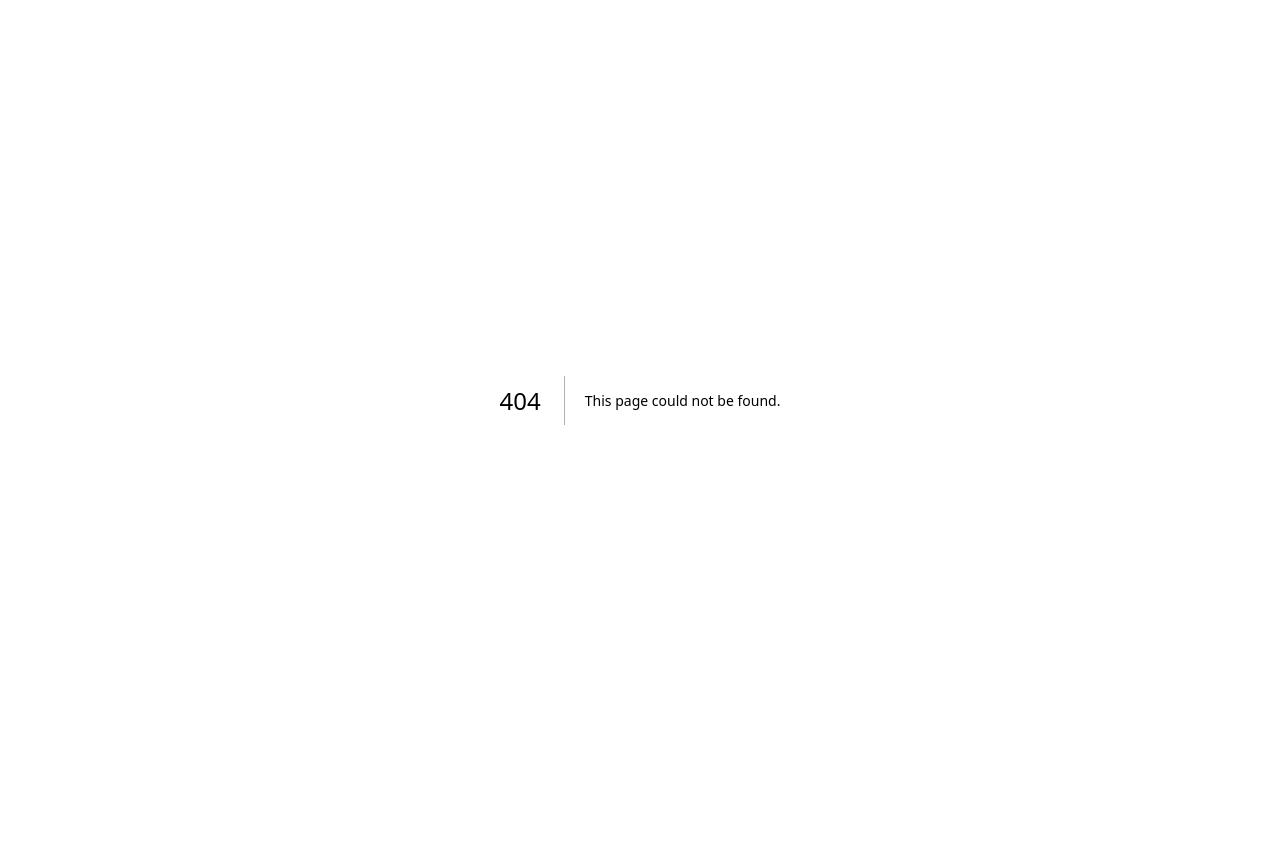
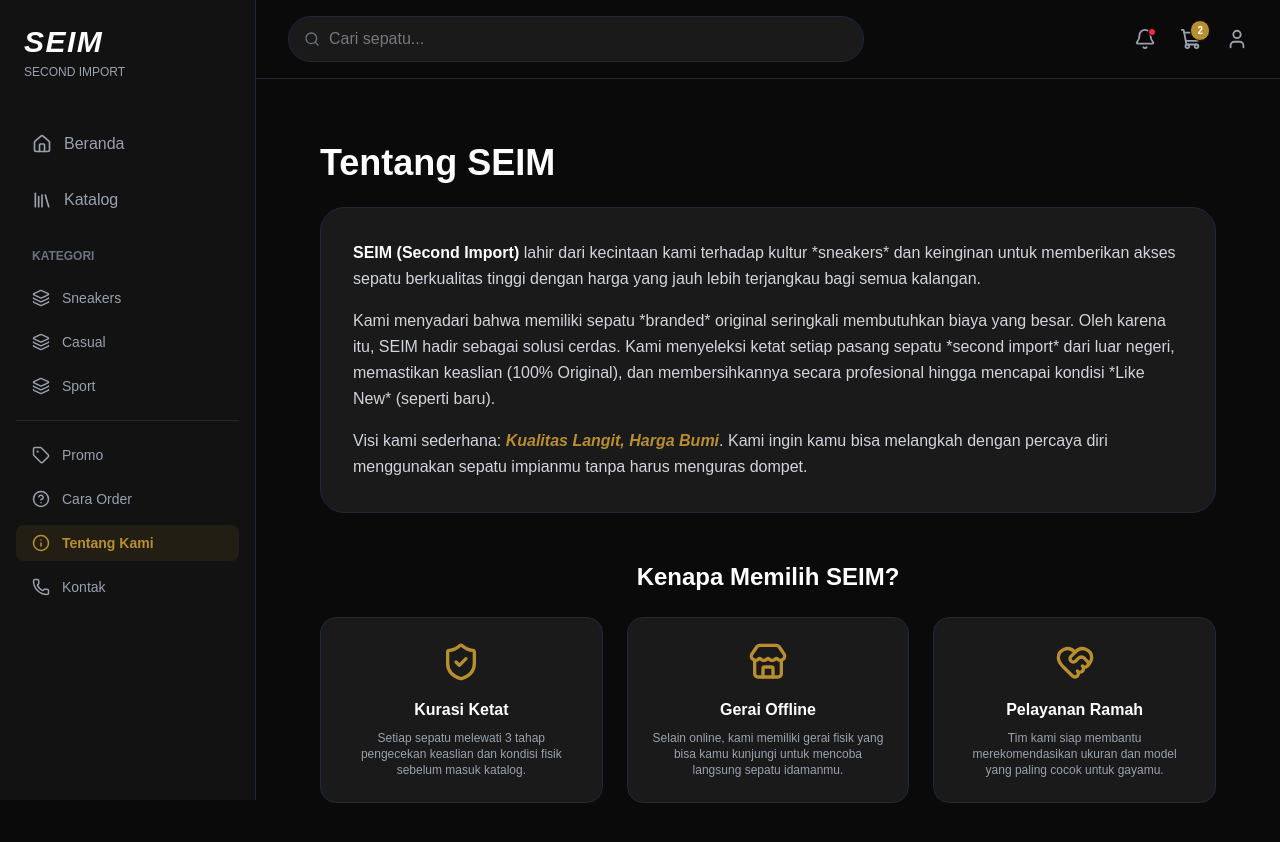
Before and after one commit to kopsus/seim, a Next.js app in the folder frontend/: page /tentang-kami in a window 1280 px wide. Before the commit this address had no page. Shown: the top 842 px of the page. Before the commit the page ends 800 px from the top, so only its background shows below. Built offline with nearby package versions, Linux system fonts and the light colour scheme.

Commit message:
feat : add tentang kami page

```diff
--- /dev/null
+++ b/frontend/src/app/(public)/tentang-kami/page.tsx
@@ -0,0 +1,67 @@
+import { Store, ShieldCheck, HeartHandshake } from "lucide-react";
+
+export default function TentangKamiPage() {
+  return (
+    <div className="w-full max-w-4xl mx-auto py-8">
+      <div className="mb-12">
+        <h1 className="text-3xl md:text-4xl font-bold text-white mb-6">
+          Tentang SEIM
+        </h1>
+        <div className="bg-[#1A1A1A] p-8 rounded-3xl border border-gray-800 text-gray-300 leading-relaxed space-y-4 text-sm md:text-base">
+          <p>
+            <strong className="text-white">SEIM (Second Import)</strong> lahir
+            dari kecintaan kami terhadap kultur *sneakers* dan keinginan untuk
+            memberikan akses sepatu berkualitas tinggi dengan harga yang jauh
+            lebih terjangkau bagi semua kalangan.
+          </p>
+          <p>
+            Kami menyadari bahwa memiliki sepatu *branded* original seringkali
+            membutuhkan biaya yang besar. Oleh karena itu, SEIM hadir sebagai
+            solusi cerdas. Kami menyeleksi ketat setiap pasang sepatu *second
+            import* dari luar negeri, memastikan keaslian (100% Original), dan
+            membersihkannya secara profesional hingga mencapai kondisi *Like
+            New* (seperti baru).
+          </p>
+          <p>
+            Visi kami sederhana:{" "}
+            <span className="text-[#B88E2F] font-bold italic">
+              Kualitas Langit, Harga Bumi
+            </span>
+            . Kami ingin kamu bisa melangkah dengan percaya diri menggunakan
+            sepatu impianmu tanpa harus menguras dompet.
+          </p>
+        </div>
+      </div>
+
+      <h2 className="text-2xl font-bold text-white mb-6 text-center">
+        Kenapa Memilih SEIM?
+      </h2>
+      <div className="grid grid-cols-1 md:grid-cols-3 gap-6">
+        <div className="bg-[#1A1A1A] p-6 rounded-2xl border border-gray-800 text-center flex flex-col items-center">
+          <ShieldCheck size={40} className="text-[#B88E2F] mb-4" />
+          <h3 className="font-bold text-white mb-2">Kurasi Ketat</h3>
+          <p className="text-xs text-gray-400">
+            Setiap sepatu melewati 3 tahap pengecekan keaslian dan kondisi fisik
+            sebelum masuk katalog.
+          </p>
+        </div>
+        <div className="bg-[#1A1A1A] p-6 rounded-2xl border border-gray-800 text-center flex flex-col items-center">
+          <Store size={40} className="text-[#B88E2F] mb-4" />
+          <h3 className="font-bold text-white mb-2">Gerai Offline</h3>
+          <p className="text-xs text-gray-400">
+            Selain online, kami memiliki gerai fisik yang bisa kamu kunjungi
+            untuk mencoba langsung sepatu idamanmu.
+          </p>
+        </div>
+        <div className="bg-[#1A1A1A] p-6 rounded-2xl border border-gray-800 text-center flex flex-col items-center">
+          <HeartHandshake size={40} className="text-[#B88E2F] mb-4" />
+          <h3 className="font-bold text-white mb-2">Pelayanan Ramah</h3>
+          <p className="text-xs text-gray-400">
+            Tim kami siap membantu merekomendasikan ukuran dan model yang paling
+            cocok untuk gayamu.
+          </p>
+        </div>
+      </div>
+    </div>
+  );
+}
```
